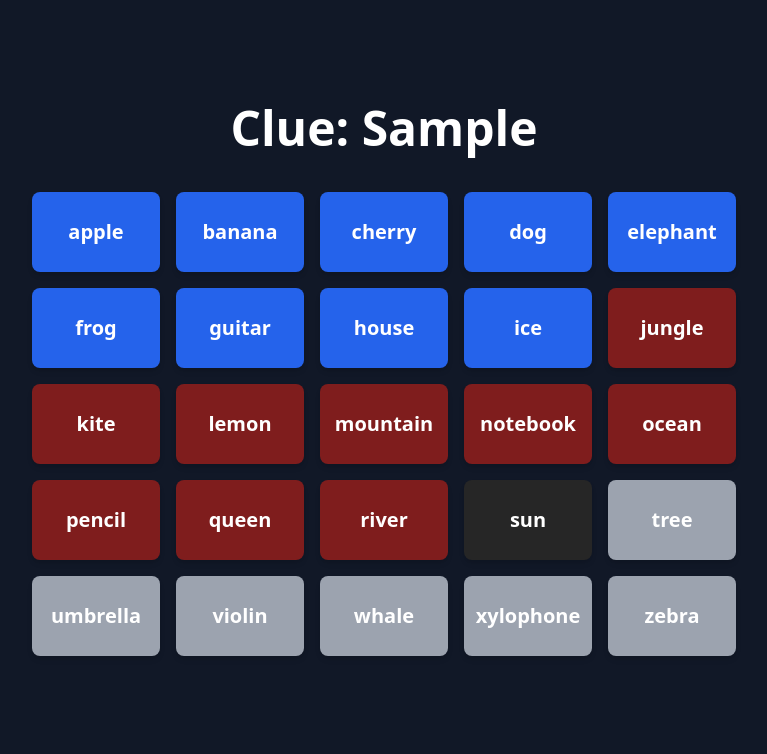
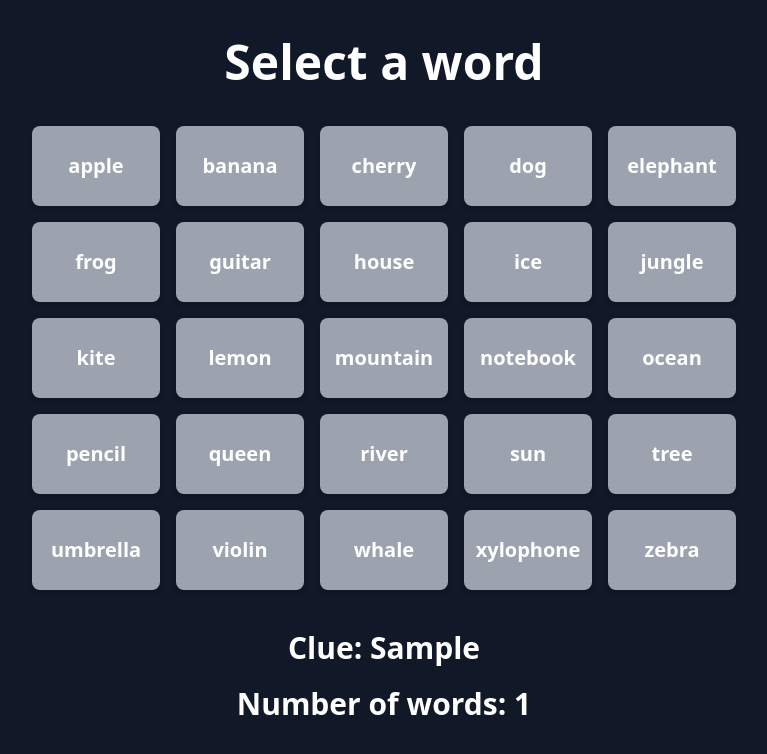
Before and after one commit to svn27/ai-codenames, a React (Vite) app in the folder frontend/: page /play in a window 1280 px wide. Both pictures are taken after typing "Sample" into the empty fields and a click on the button "Submit Clue". Shown: the top 754 px of the page, without its empty margins (256-1023 px from the left). Built offline with nearby package versions, Linux system fonts and the light colour scheme.

Commit message:
Card flipping

```diff
--- a/frontend/src/components/Card.jsx
+++ b/frontend/src/components/Card.jsx
@@ -1,15 +1,24 @@
-export default function Card({ word, colour }) {
+export default function Card({ word, colour, state, onClick }) {
     const bgClassMap = {
       blue: "bg-blue-600 hover:bg-blue-600",
       red: "bg-red-900 hover:bg-red-900",
       black: "bg-neutral-800 hover:bg-neutral-800",
-      normal: "bg-gray-400 hover:bg-gray-400",
+      normal: "bg-gray-400 hover:bg-gray-300",
     };
 
-    const classes = `w-32 h-20 flex items-center justify-center rounded-lg shadow-md text-xl font-semibold cursor-pointer transition ${bgClassMap[colour] || bgClassMap.normal}`;
+    console.log("Card Props:", word, colour, state);
+
+    let classes = "";
+    if (state === true){
+        classes = `w-32 h-20 flex items-center justify-center rounded-lg shadow-md text-xl font-semibold cursor-pointer transition ${bgClassMap[colour] || bgClassMap.normal}`;
+    }
+    else {
+        classes = `w-32 h-20 flex items-center justify-center rounded-lg shadow-md text-xl font-semibold cursor-pointer transition ${bgClassMap["normal"] || bgClassMap.normal}`;
+    }
+    //classes = `w-32 h-20 flex items-center justify-center rounded-lg shadow-md text-xl font-semibold cursor-pointer transition ${bgClassMap[colour] || bgClassMap.normal}`;
 
     return (
-      <div className={classes}>
+      <div className={classes} onClick={onClick}>
         {word}
       </div>
     );
--- a/frontend/src/components/Game.jsx
+++ b/frontend/src/components/Game.jsx
@@ -25,8 +25,12 @@ export default function Game() {
         return wordMap;
       }
 
+
     const wordMap = generateWordMap(allWords);
-    //console.log(wordMap);
+    const [wordState, setWordState] = useState(() =>
+        Object.fromEntries(allWords.map(word => [word, false]))
+      );
+
 
     const [currentTurn, setCurrentTurn] = useState("human-spymaster");
     const [clue, setClue] = useState('');
@@ -34,24 +38,37 @@ export default function Game() {
 
     function handleClueSubmit() {
         if (!clue.trim()) return;
-
         console.log("Clue submitted:", clue, clueNumber);
-
-        // Save or send the clue + number to state or server
-        // Then advance turn
-        //setClue('');
-        setClueNumber(1);
+        setClueNumber(clueNumber);
         setCurrentTurn('human-operative');
       }
+
+    function handleCardClick(word, colour) {
+        if (wordState[word]) return; // already revealed
+
+        // Reveal the word
+        setWordState(prev => ({ ...prev, [word]: true }));
+
+        if (colour === "blue") {
+          setClueNumber(clueNumber - 1);
+          if (clueNumber === 1){
+            setCurrentTurn("ai-spymaster");
+          }
+        } else if (colour === "red" || colour === "normal") {
+          // End turn
+          setCurrentTurn("ai-spymaster");
+        }
+    }
+
 
     if (currentTurn === "human-spymaster"){
         return(
             <div className="min-h-screen flex flex-col justify-center items-center bg-gray-900 text-white text-center px-4">
-                <h1 className="text-5xl font-bold mb-10">Give your operatives a clue</h1>
+                <h1 className="text-5xl font-bold mb-10">Give your Operatives a clue</h1>
 
                 <div className="grid grid-cols-5 gap-4 mb-10">
                     {Object.entries(wordMap).map(([word, colour], i) => (
-                        <Card key={i} word={word} colour={colour} />
+                        <Card key={i} word={word} colour={colour} state={true}/>
                     ))}
                 </div>
 
@@ -87,19 +104,29 @@ export default function Game() {
         );
     }
 
+
     else if (currentTurn === "human-operative"){
         return(
             <div className="min-h-screen flex flex-col justify-center items-center bg-gray-900 text-white text-center px-4">
-                <h1 className="text-5xl font-bold mb-10">{"Clue: " + clue}</h1>
+                <h1 className="text-5xl font-bold mb-10">Select a word</h1>
 
                 <div className="grid grid-cols-5 gap-4 mb-10">
                     {Object.entries(wordMap).map(([word, colour], i) => (
-                        <Card key={i} word={word} colour={colour} />
+                        <Card
+                        key={i}
+                        word={word}
+                        colour={colour}
+                        state={wordState[word]}
+                        onClick={() => handleCardClick(word, colour)}
+                      />
                     ))}
                 </div>
+
+                <p className="text-3xl font-bold mb-5">{"Clue: " + clue}</p>
+                <p className="text-3xl font-bold mb-10">{"Number of words: " + clueNumber}</p>
+
             </div>
         );
-
     }
 
     //print current turn if error
```
